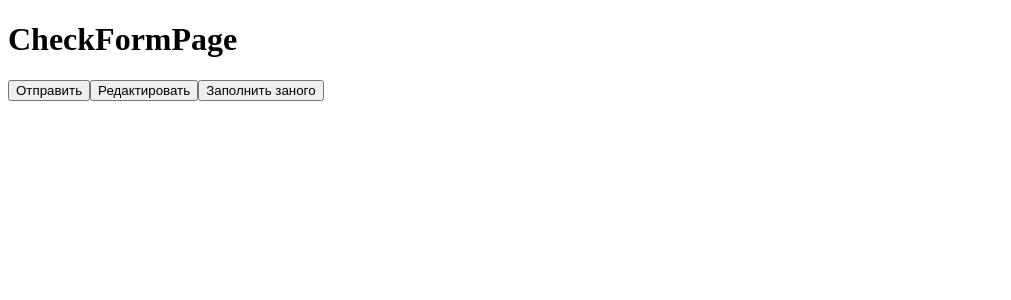
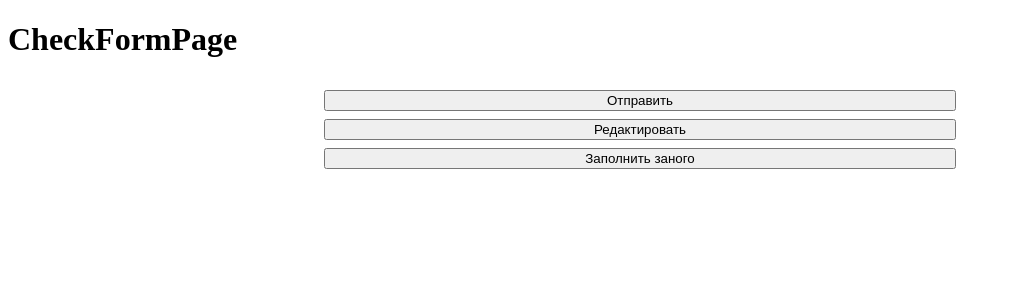
Before and after one commit to S0RGE/test-form-creator, a Vue app: page /check in a window 1280 px wide. Shown: the top 300 px of the page, without its empty margins (0-1011 px from the left). Built offline with nearby package versions, Linux system fonts and the light colour scheme.

Commit message:
refactor form fields display in checkForm page

```diff
--- a/package.json
+++ b/package.json
@@ -3,7 +3,7 @@
   "version": "0.1.0",
   "private": true,
   "scripts": {
-    "dev": "vue-cli-service serve",
+    "dev": "vue-cli-service serve --port 3000",
     "build": "vue-cli-service build",
     "lint": "vue-cli-service lint"
   },
--- a/src/api/index.ts
+++ b/src/api/index.ts
@@ -1,6 +1,5 @@
 import { IForm } from "./types";
 import interview from "./forms/interview";
-import { set } from "vue/types/umd";
 
 export const getFormConfig = async (): Promise<IForm> => {
   return await new Promise((resolve) => {
--- a/src/pages/CheckFormPage/index.vue
+++ b/src/pages/CheckFormPage/index.vue
@@ -2,10 +2,10 @@
   <div>
     <h1>CheckFormPage</h1>
     <div class="display-items">
-      <div class="display-item" v-for="(item, el) in mainForm" :key="el">
-        <span> {{ el }}: </span>
+      <div class="display-item" v-for="field in formFields" :key="field">
+        <span> {{ field }}: </span>
         <span>
-          {{ item }}
+          {{ mainForm[field] || "-" }}
         </span>
       </div>
     </div>
@@ -30,6 +30,7 @@ import Vue from "vue";
 import CustomModal from "@/components/ui/CustomModal/index.vue";
 
 import { getDataFromLocalStorage, removeDataFromLocalStorage } from "@/helpers";
+import { IFormField } from "@/api/types";
 import { sendForm } from "@/api";
 
 export default Vue.extend({
@@ -77,6 +78,13 @@ export default Vue.extend({
       }
     },
   },
+  computed: {
+    formFields() {
+      return this.$store.state.formConfig.fields?.map(
+        (item: IFormField) => item.name
+      );
+    },
+  },
   mounted() {
     const formData = getDataFromLocalStorage("mainForm");
     if (formData) {
@@ -87,7 +95,8 @@ export default Vue.extend({
 </script>
 
 <style>
-.display-items {
+.display-items,
+.display-actions {
   max-width: 50%;
   margin: 0 auto;
 }
@@ -96,4 +105,11 @@ export default Vue.extend({
   display: flex;
   justify-content: space-between;
 }
+
+.display-actions {
+  margin-top: 2rem;
+  display: flex;
+  flex-direction: column;
+  gap: 0.5rem;
+}
 </style>
--- a/src/pages/FormPage/index.vue
+++ b/src/pages/FormPage/index.vue
@@ -40,7 +40,7 @@ import CustomSelect from "@/components/ui/CustomSelect/index.vue";
 import CustomData from "@/components/ui/CustomData/index.vue";
 import CustomButton from "@/components/ui/CustomButton/index.vue";
 
-import { getFormConfig } from "@/api";
+import { mapActions } from "vuex";
 
 import {
   getDataFromLocalStorage,
@@ -67,6 +67,7 @@ export default Vue.extend({
     };
   },
   methods: {
+    ...mapActions(["getFormConfig"]),
     getComponentProps(formItem: IFormField) {
       const componentProps = {
         ...formItem.input,
@@ -104,9 +105,11 @@ export default Vue.extend({
     },
   },
   async mounted() {
-    const formConfig = await getFormConfig();
-    this.formName = formConfig.name;
-    this.formItems = formConfig.fields;
+    if (!this.$store.state.formConfig.name) {
+      await this.getFormConfig();
+    }
+    this.formName = this.$store.state.formConfig.name;
+    this.formItems = this.$store.state.formConfig.fields;
 
     const mainForm = getDataFromLocalStorage("mainForm");
     if (mainForm) {
--- a/src/store/index.ts
+++ b/src/store/index.ts
@@ -3,18 +3,29 @@ import Vuex from "vuex";
 
 Vue.use(Vuex);
 
+import { getFormConfig } from "@/api";
+import { IForm } from "@/api/types";
+
 export default new Vuex.Store({
   state: {
+    formConfig: {} as IForm,
     isLoading: false,
   },
   mutations: {
     setLoading(state, payload) {
       state.isLoading = payload;
     },
+    setFormConfig(state, formConfig) {
+      state.formConfig = formConfig;
+    },
   },
   actions: {
     setLoading(context, payload) {
       context.commit("setLoading", payload);
     },
+    async getFormConfig({ commit }) {
+      const formConfig = await getFormConfig();
+      commit("setFormConfig", formConfig);
+    },
   },
 });
```
